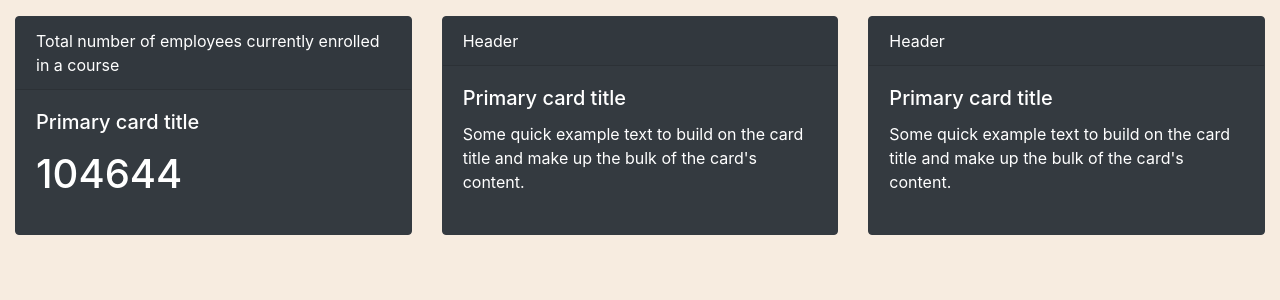
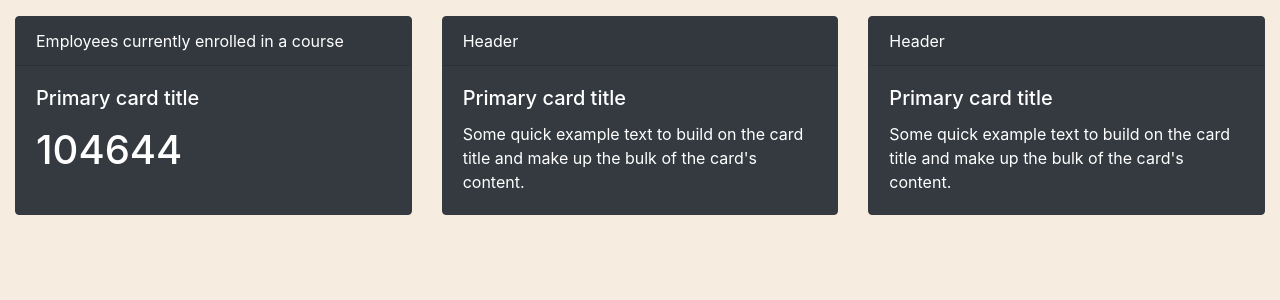
Before and after one commit to 200sx/aihackathon, a Flask app: page / in a window 1280 px wide. Shown: the part 56-356 px from the top of the page. Run offline with Flask 2, Linux system fonts and the light colour scheme; some libraries are stand-ins or nearby versions.

```diff
--- a/templates/home.html
+++ b/templates/home.html
@@ -8,7 +8,7 @@
 <div class="card-deck">
 
   <div class="card border-dark  bg-dark text-white mb-3">
-    <div class="card-header">Total number of employees currently enrolled in a course</div>
+    <div class="card-header">Employees currently enrolled in a course</div>
     <div class="card-body text-white">
       <h5 class="card-title">Primary card title</h5>
       <p class="card-text"><p class="h1">104644</p></p>
```
